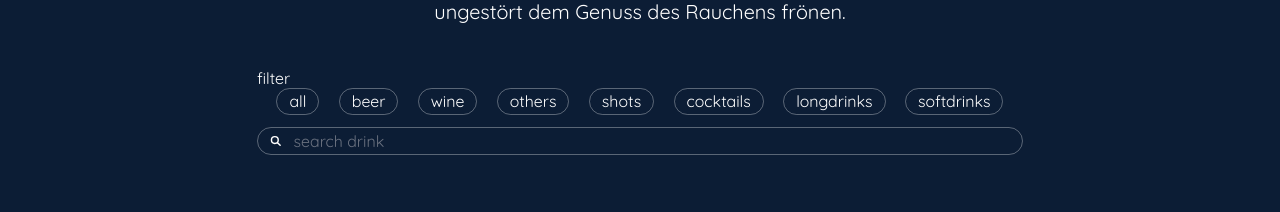
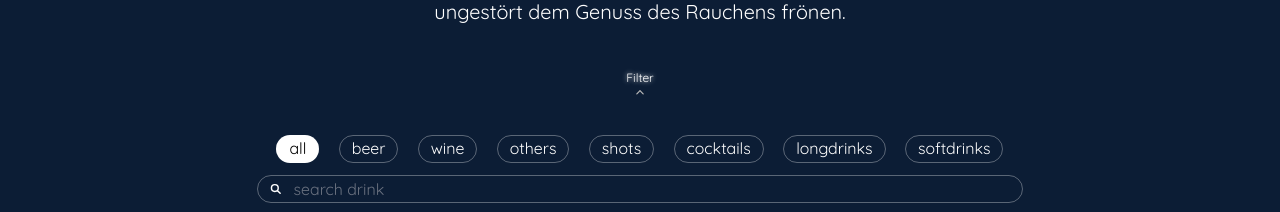
Before and after one commit to puck3000/dudaChallenge, a Next.js app in the folder duda_app/: page / in a window 1280 px wide. Shown: the part 588-800 px from the top of the page. Built offline with nearby package versions, Linux system fonts and the light colour scheme.

Commit message:
adds filter toggle

```diff
--- a/duda_app/pages/index.js
+++ b/duda_app/pages/index.js
@@ -13,6 +13,7 @@ export default function Home() {
   const [drinksInCategory, setdrinksInCategory] = useState(blablaData.drinks)
   const [selectedCategory, setSelectedCategory] = useState(categories[0])
   const [query, setQuery] = useState('')
+  const [showFilters, setShowFilters] = useState(true)
 
   const handleChange = (event) => {
     setQuery(event.target.value.toLowerCase())
@@ -67,16 +68,35 @@ export default function Home() {
             </p>
           </section>
           {/* filter */}
-
-          <h2>filter</h2>
-          {categories && (
+          <div
+            className='cursor-pointer'
+            onClick={() => setShowFilters(!showFilters)}
+          >
+            <h2
+              className='text-center mb-1 text-xs'
+              style={{ textShadow: '0 0 5px #fff' }}
+            >
+              Filter
+            </h2>
+            <img
+              src='/assets/img/np_arrow.svg'
+              alt='arrow'
+              className={`w-2 mb-10 mx-auto transform transition-transform ${
+                showFilters ? 'rotate-180' : 'a'
+              }`}
+            />
+          </div>
+          {categories && showFilters && (
             <ul className='flex flex-row justify-evenly mb-3'>
               {categories.map((category) => {
                 return (
                   <li
                     key={category.catId}
                     onClick={() => setSelectedCategory(category)}
-                    className='border text-white border-slight-grey rounded-2xl px-3 py-1 hover:bg-white hover:text-black transition-colors cursor-pointer'
+                    className={`border  border-slight-grey rounded-2xl px-3 py-1 hover:bg-white hover:text-black transition-colors cursor-pointer ${
+                      selectedCategory.catId === category.catId &&
+                      'bg-white text-black'
+                    }`}
                   >
                     {category.name}
                   </li>
@@ -107,7 +127,7 @@ export default function Home() {
             ></input>
           </div>
           {/* list */}
-          {blablaData.drinks ? (
+          {drinksInCategory.length ? (
             <ul className='grid grid-cols-2 gap-x-32'>
               {drinksInCategory.map((drink) => (
                 <li key={drink.id}>
@@ -116,7 +136,13 @@ export default function Home() {
               ))}
             </ul>
           ) : (
-            <p>No drinks for this Category available at {blablaData.barName}</p>
+            <div className='my-12 text-center'>
+              <h2 className='text-4xl mb-6'>Sorry,</h2>
+              <p>
+                but there are no drinks for this Category available at{' '}
+                {blablaData.barName}
+              </p>
+            </div>
           )}
         </div>
       </main>
```
Also changed, not shown: duda_app/public/assets/img/np_arrow.svg (added).
